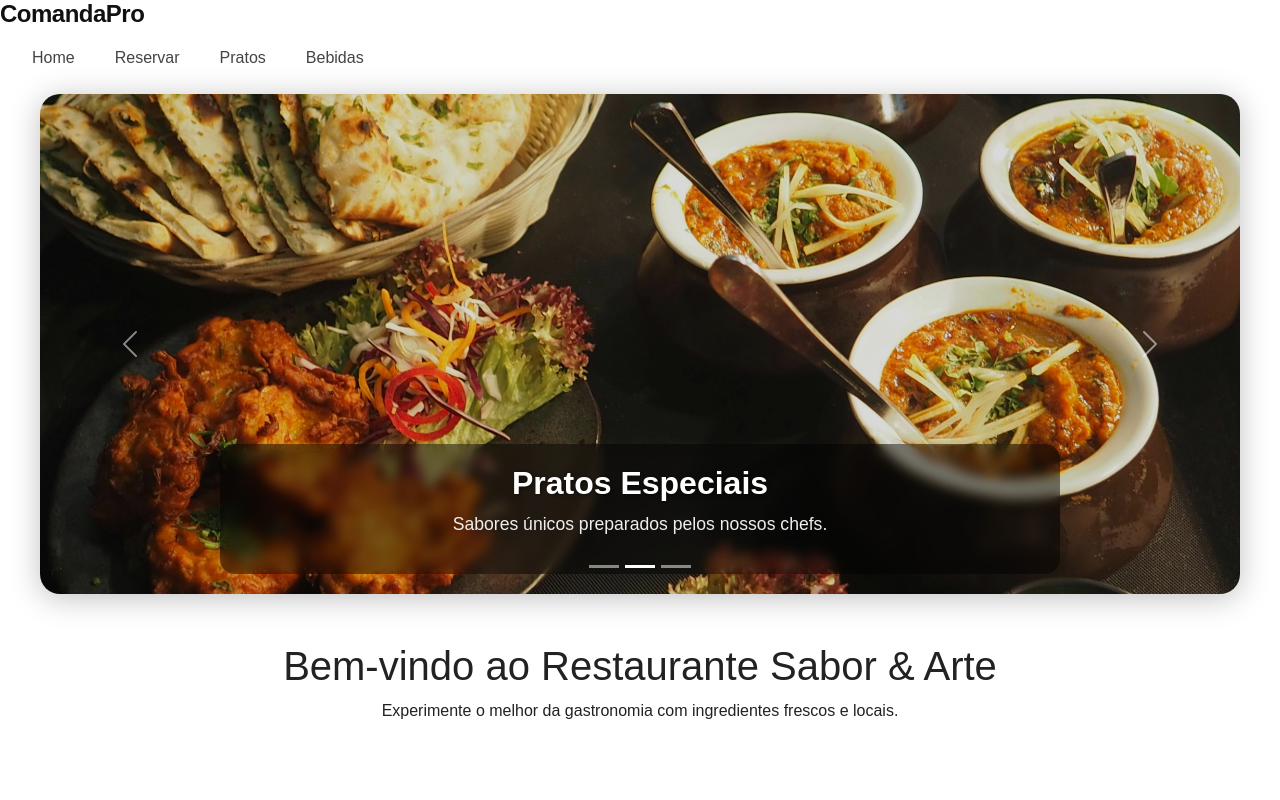
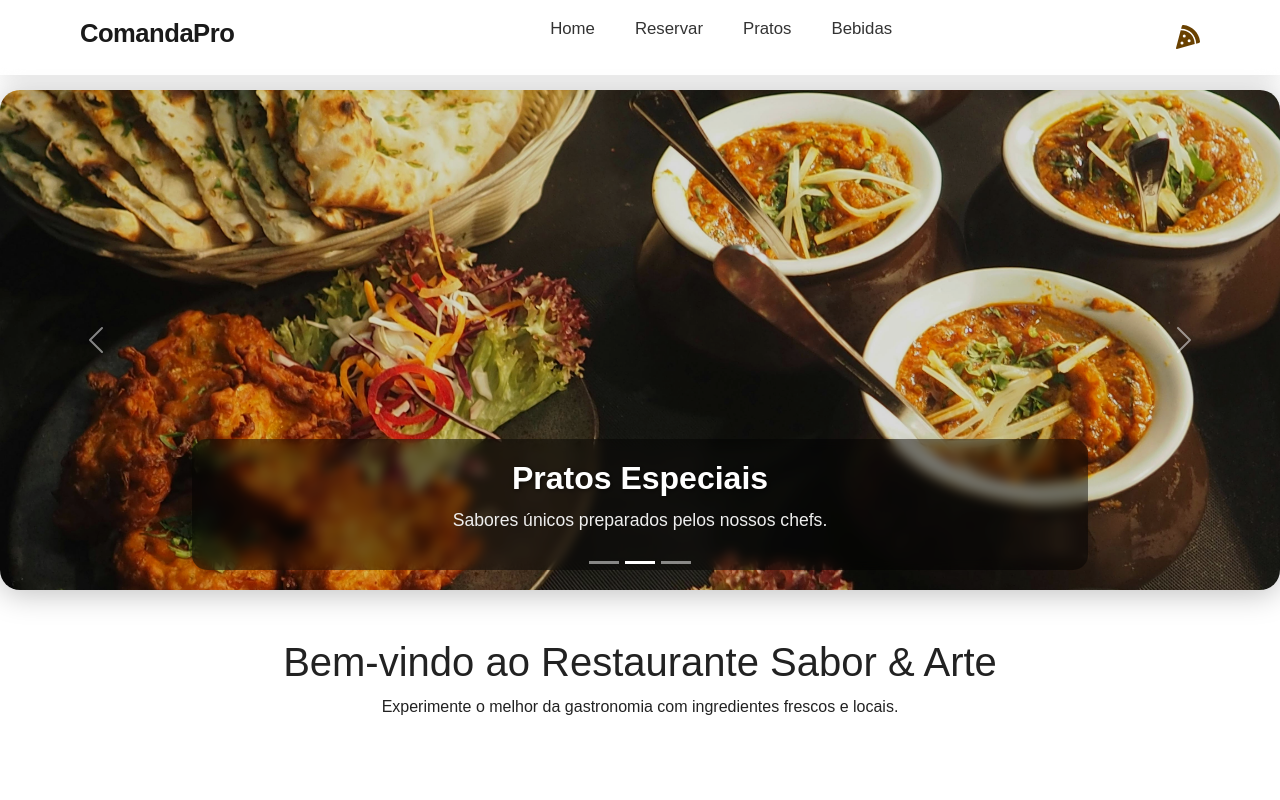
Before and after one commit to AntonioJR04/SiteRestaurante, a React (Vite) app: page / in a window 1280 px wide. Shown: the top 800 px of the page. Built offline with nearby package versions, Linux system fonts and the light colour scheme.

Commit message:
header atualizado

```diff
--- a/src/components/header.jsx
+++ b/src/components/header.jsx
@@ -1,23 +1,46 @@
-
 import React from "react";
 import { useNavigate } from "react-router-dom";
-import '../style/header.css';
-import { FaPizzaSlice } from 'react-icons/fa';
-import '../style/header.css';
+import { FaPizzaSlice } from "react-icons/fa";
+import "../style/header.css";
+
 export default function Header() {
   const navigate = useNavigate();
 
   return (
-    <header className="header">
-      <h1 className="logo">ComandaPro</h1>
+    <header className="header-glass">
+      <div className="logo-area" onClick={() => navigate("/")}>
+        {/* <FaPizzaSlice size={26} color="#e60023" /> */}
+        <h1>ComandaPro</h1>
+      </div>
+
       <nav className="navbar">
-        <ul className="navList">
-          <li><a href="#cardapio" className="navLink" onClick={(e) => { e.preventDefault(); navigate("/"); }}>Home</a></li>
-          <li><a href="#reservas" className="navLink" onClick={(e) => { e.preventDefault(); navigate("/reservas"); }}>Reservar</a></li>
-          <li><a href="#pedidos" className="navLink" onClick={(e) => { e.preventDefault(); navigate("/pratos"); }}>Pratos</a></li>
-          <li><a href="#avaliacoes" className="navLink" onClick={(e) => { e.preventDefault(); navigate("/bebidas"); }}>Bebidas</a></li>
+        <ul className="nav-list">
+          <li>
+            <a href="#" onClick={(e) => { e.preventDefault(); navigate("/"); }}>
+              Home
+            </a>
+          </li>
+          <li>
+            <a href="#" onClick={(e) => { e.preventDefault(); navigate("/reservas"); }}>
+              Reservar
+            </a>
+          </li>
+          <li>
+            <a href="#" onClick={(e) => { e.preventDefault(); navigate("/pratos"); }}>
+              Pratos
+            </a>
+          </li>
+          <li>
+            <a href="#" onClick={(e) => { e.preventDefault(); navigate("/bebidas"); }}>
+              Bebidas
+            </a>
+          </li>
         </ul>
       </nav>
+
+      <div className="profile-icon" onClick={() => navigate("/profile")}>
+        <FaPizzaSlice size={24} color="#694100" />
+      </div>
     </header>
   );
 }
--- a/src/homePage.css
+++ /dev/null
@@ -1,255 +0,0 @@
-
-
-/* ==== CONFIGURAÇÕES GERAIS ==== */
-* {
-  margin: 0;
-  padding: 0;
-  box-sizing: border-box;
-  font-family: "Poppins", sans-serif;
-}
-
-body {
-  background-color: #ffffff;
-  color: #222;
-  line-height: 1.6;
-}
-
-.homepage {
-  display: flex;
-  flex-direction: column;
-  align-items: center;
-}
-
-/* ==== HEADER ==== */
-.header {
-  width: 100%;
-  background-color: #ffffff;
-  border-bottom: 1px solid #e6e6e6;
-  display: flex;
-  justify-content: space-between;
-  align-items: center;
-  padding: 16px 80px;
-  position: sticky;
-  top: 0;
-  z-index: 100;
-}
-
-.logo {
-  font-weight: 700;
-  font-size: 1.5rem;
-  color: #111;
-  letter-spacing: -0.5px;
-}
-
-.navbar ul {
-  display: flex;
-  gap: 40px;
-  list-style: none;
-}
-
-.navLink {
-  text-decoration: none;
-  color: #444;
-  font-weight: 500;
-  transition: color 0.3s;
-}
-
-.navLink:hover {
-  color: #f4b400; /* amarelo suave */
-}
-
-/* ==== SEÇÕES GERAIS ==== */
-section {
-  width: 100%;
-  max-width: 1100px;
-  padding: 80px 20px;
-  border-bottom: 1px solid #f0f0f0;
-}
-
-.sec-title {
-  font-size: 1.8rem;
-  text-align: center;
-  color: #111;
-  margin-bottom: 40px;
-  position: relative;
-}
-
-.sec-title::after {
-  content: "";
-  display: block;
-  width: 60px;
-  height: 3px;
-  background: #f4b400;
-  margin: 12px auto 0;
-  border-radius: 3px;
-}
-
-/* ==== CARDÁPIO ==== */
-.cardapio-list {
-  display: flex;
-  flex-direction: column;
-  gap: 25px;
-  padding: 0 10px;
-}
-
-.cardapio-item {
-  background: #fff;
-  border: 1px solid #eee;
-  border-radius: 14px;
-  padding: 24px;
-  transition: box-shadow 0.3s, transform 0.3s;
-}
-
-.cardapio-item:hover {
-  box-shadow: 0 6px 18px rgba(0, 0, 0, 0.06);
-  transform: translateY(-4px);
-}
-
-.item-nome {
-  font-size: 1.1rem;
-  font-weight: 600;
-  margin-bottom: 8px;
-  color: #111;
-}
-
-.item-descricao {
-  font-size: 0.95rem;
-  color: #555;
-}
-
-/* ==== FORMULÁRIOS (Reservas e Pedidos) ==== */
-form {
-  display: flex;
-  flex-direction: column;
-  align-items: center;
-  gap: 1px;
-}
-
-.input-group {
-  display: flex;
-  flex-direction: column;
-  align-items: flex-start;
-  width: 100%;
-  max-width: 400px;
-}
-
-.input-group label {
-  margin-bottom: 5px;
-  font-size: 1.1rem;
-  color: #333;
-  font-weight: 500;
-}
-
-input, textarea {
-  width: 100%;
-  max-width: 400px;
-  padding: 10px 12px;
-  border: 1px solid #ccc;
-  border-radius: 8px;
-  font-size: 0.95rem;
-  outline: none;
-  transition: border-color 0.2s;
-}
-
-input:focus, textarea:focus {
-  border-color: #f4b400;
-}
-
-textarea {
-  min-height: 80px;
-  resize: none;
-}
-
-button {
-  background-color: #f4b400;
-  border: none;
-  color: #111;
-  font-weight: 600;
-  padding: 10px 18px;
-  border-radius: 8px;
-  cursor: pointer;
-  transition: background 0.3s, transform 0.2s;
-}
-
-button:hover {
-  background-color: #e2a700;
-  transform: translateY(-2px);
-}
-
-/* ==== PEDIDOS ==== */
-
-.pedido-opcao {
-  text-align: center;
-  font-size: 1.1rem;
-  color: #333;
-  font-weight: 500;
-  margin-bottom: 20px;
-}
-
-
-.pedido-btns {
-  display: flex;
-  justify-content: center;
-  gap: 15px;
-  margin-bottom: 25px;
-}
-
-.btn-pedido {
-  background-color: #f4b400;
-  border: none;
-  color: #111;
-  padding: 10px 20px;
-  border-radius: 6px;
-  font-weight: 600;
-  transition: all 0.2s;
-}
-
-.btn-pedido:hover {
-  background-color: #e2a700;
-}
-
-/* ==== AVALIAÇÕES ==== */
-.avaliacoes-list {
-  display: flex;
-  flex-direction: column;
-  gap: 18px;
-  align-items: center;
-}
-
-.avaliacao-item {
-  width: 100%;
-  max-width: 700px;
-  background: #fafafa;
-  border: 1px solid #eee;
-  border-radius: 10px;
-  padding: 20px;
-  font-size: 0.95rem;
-  color: #444;
-  transition: box-shadow 0.3s;
-}
-
-.avaliacao-item:hover {
-  box-shadow: 0 3px 10px rgba(0, 0, 0, 0.05);
-}
-
-.avaliacao-item strong {
-  color: #f4b400;
-}
-
-/* ==== RESPONSIVO ==== */
-@media (max-width: 768px) {
-  .header {
-    flex-direction: column;
-    padding: 20px 40px;
-  }
-
-  .navbar ul {
-    gap: 20px;
-    flex-wrap: wrap;
-    justify-content: center;
-  }
-
-  section {
-    padding: 60px 20px;
-  }
-}
--- a/src/style/carousel.css
+++ b/src/style/carousel.css
@@ -1,7 +1,7 @@
 .carousel-wrapper {
   width: 100%;
-  max-width: 1200px;
-  margin: 0 auto;
+  max-width: 1500px;
+  margin: 90px auto 0 auto;
   border-radius: 20px;
   overflow: hidden;
   box-shadow: 0 4px 30px rgba(0, 0, 0, 0.25);
--- a/src/style/header.css
+++ b/src/style/header.css
@@ -1,131 +1,121 @@
-<<<<<<< HEAD
-/* ==== HEADER ==== */
-.header {
+/* ==== HEADER GLASS ==== */
+.header-glass {
+  position: fixed;
+  top: 0;
+  left: 0;
   width: 100%;
-  background-color: #ffffff;
-  border-bottom: 1px solid #e6e6e6;
+  height: 75px;
   display: flex;
+  align-items: center;
   justify-content: space-between;
-  align-items: center;
-  padding: 16px 80px;
-  position: sticky;
-  top: 0;
-  z-index: 100;
+  padding: 0 80px;
+  background: rgba(255, 255, 255, 0.6);
+  backdrop-filter: blur(12px);
+  border-bottom: 1px solid rgba(255, 255, 255, 0.2);
+  box-shadow: 0 4px 25px rgba(0, 0, 0, 0.1);
+  z-index: 1000;
 }
 
-.logo {
-  font-weight: 700;
-  font-size: 1.5rem;
-  color: #111;
+/* ==== LOGO ==== */
+.logo-area {
+  display: flex;
+  align-items: center;
+  gap: 10px;
+  cursor: pointer;
+}
+
+.logo-area h1 {
+  font-size: 1.6rem;
+  font-weight: 600;
+  color: #1a1a1a;
   letter-spacing: -0.5px;
 }
 
-.navbar ul {
+/* ==== NAVBAR ==== */
+.navbar .nav-list {
   display: flex;
+  align-items: center;
   gap: 40px;
   list-style: none;
 }
 
-.navLink {
+.nav-list a {
   text-decoration: none;
-  color: #444;
+  color: #333;
   font-weight: 500;
-  transition: color 0.3s;
+  font-size: 1.05rem;
+  transition: color 0.3s ease, transform 0.2s ease;
+  position: relative;
 }
 
-.navLink:hover {
-  color: #f4b400; /* amarelo suave */
-=======
-
-.cabecalho {
-  position: fixed;
-  top: 0;
-  left: 0;
-  width: 100%;
-  height: 65px;
-  display: flex;
-  justify-content: center;
-  align-items: center;
-  gap: 60px;
-
-  /* Efeito vidro / glass */
-  background: rgba(208, 208, 208, 0.249);
-  backdrop-filter: blur(10px);
-  border-bottom: 1px solid rgba(255, 255, 255, 0.15);
-
-  z-index: 1000;
-  color: white;
-  transition: all 0.3s ease;
-  box-shadow: 0 2px 12px rgba(0, 0, 0, 0.3);
-  border: solid 3px rgba(255, 255, 255, 0.18);
-  border-radius: 8px;
-}
-
-/* ===== Links do cabeçalho ===== */
-.cabecalho a {
-  text-decoration: none;
-  color: #fff;
-  font-weight: 600;
-  font-size: 1.05rem;
-  letter-spacing: 0.5px;
-  position: relative;
-  transition: color 0.3s ease;
-  margin-top: 10px;
-}
-
-/* ===== Efeito ao passar o mouse ===== */
-.cabecalho a::after {
+.nav-list a::after {
   content: "";
   position: absolute;
   width: 0%;
   height: 2px;
-  bottom: -4px;
+  bottom: -5px;
   left: 0;
   background-color: #694100;
   transition: width 0.3s ease;
 }
 
-.cabecalho a:hover {
-  color: #2f1e04;
+.nav-list a:hover {
+  color: #694100;
+  transform: translateY(-2px);
 }
 
-.cabecalho a:hover::after {
+.nav-list a:hover::after {
   width: 100%;
 }
 
-/* ===== Espaço para o conteúdo não ficar escondido atrás do header ===== */
-body {
-  margin: 0;
-  padding: 0;
+/* ==== ÍCONE DE PERFIL ==== */
+.profile-icon {
+  cursor: pointer;
+  display: flex;
+  align-items: center;
+  justify-content: center;
+  transition: transform 0.2s ease;
 }
 
-main {
-  padding-top: 75px; /* compensa a altura do header fixo */
+.profile-icon:hover {
+  transform: scale(1.1);
 }
 
-/* ===== Responsividade ===== */
-@media (max-width: 768px) {
-  .cabecalho {
-    gap: 30px;
-    height: 60px;
+/* ==== ESPAÇO DO CONTEÚDO ==== */
+main {
+  padding-top: 90px;
+}
+
+/* ==== RESPONSIVIDADE ==== */
+@media (max-width: 900px) {
+  .header-glass {
+    padding: 0 40px;
+    height: 70px;
   }
 
-  .cabecalho a {
+  .nav-list {
+    gap: 25px;
+  }
+
+  .nav-list a {
     font-size: 0.95rem;
   }
 }
 
-@media (max-width: 480px) {
-  .cabecalho {
+@media (max-width: 600px) {
+  .header-glass {
+    flex-direction: column;
+    height: auto;
+    padding: 10px 0;
+  }
+
+  .navbar .nav-list {
+    flex-wrap: wrap;
+    justify-content: center;
     gap: 20px;
   }
 
-  .cabecalho a {
-    font-size: 0.9rem;
+  .profile-icon {
+    display: none;
   }
 }
-
-.icone-profile {
-  cursor: pointer;
->>>>>>> joao-frontend
-}
```
